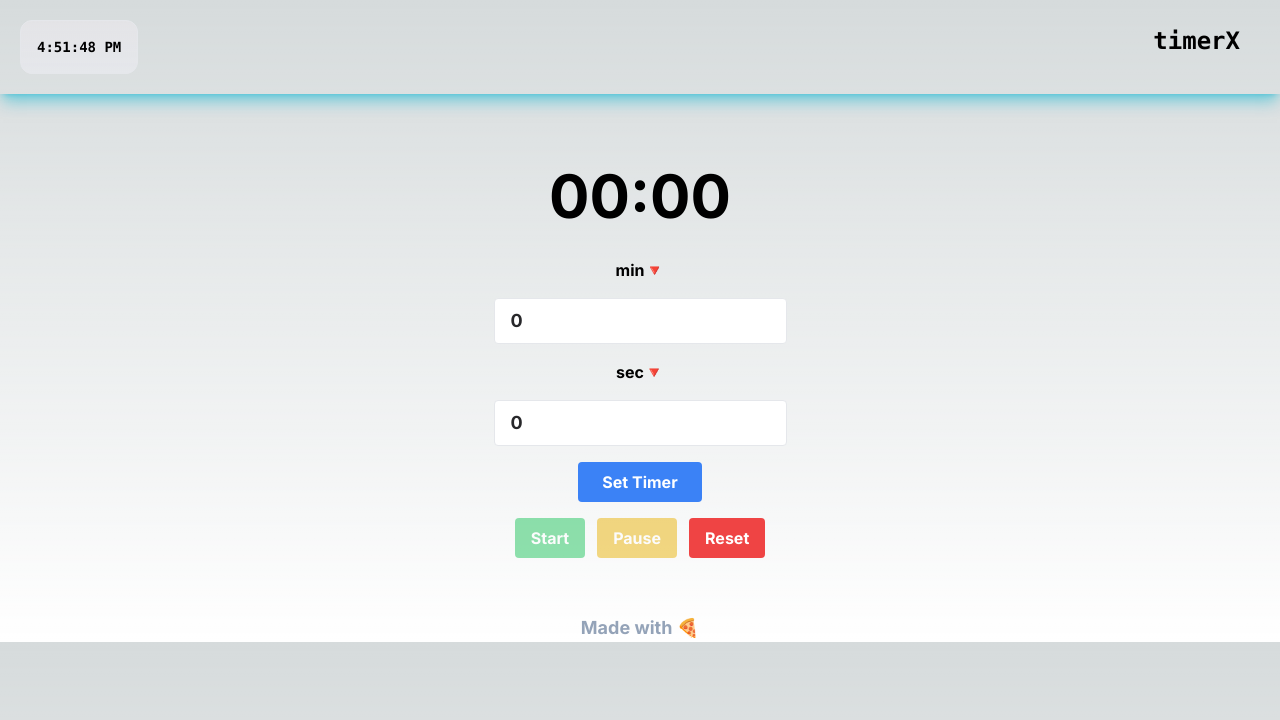
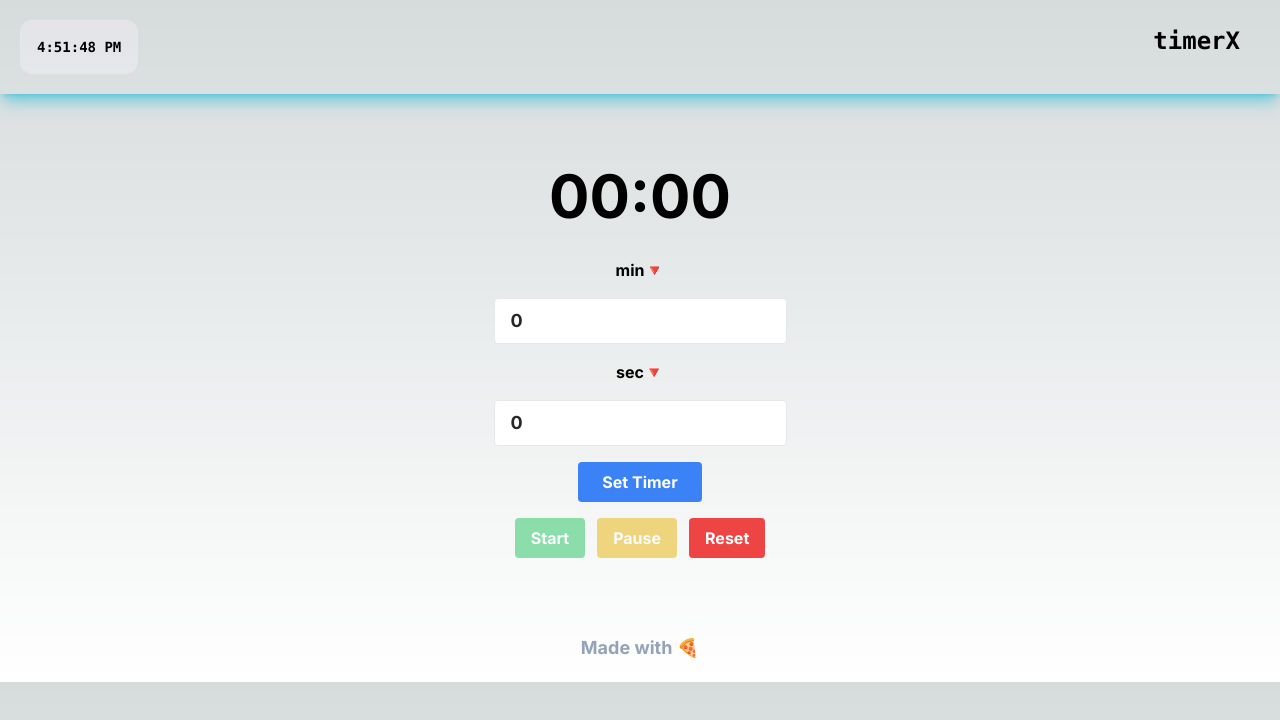
Before and after one commit to christhe21/timer-x, a Next.js app: page / in a window 1280 px wide. Shown: the top 720 px of the page. Built offline with nearby package versions, Linux system fonts and the light colour scheme.

Commit message:
space modify for footer

```diff
--- a/src/app/page.tsx
+++ b/src/app/page.tsx
@@ -28,7 +28,7 @@ export default function Home() {
       <div className="p-10 justify-center font-bold">
       <Timer />
       </div>
-    <footer className='font-bold text-lg text-slate-400 text-center'>Made with 🍕</footer>
+    <footer className="font-bold text-lg text-slate-400 text-center py-5">Made with 🍕</footer>
     </main>
   );
 }
```
